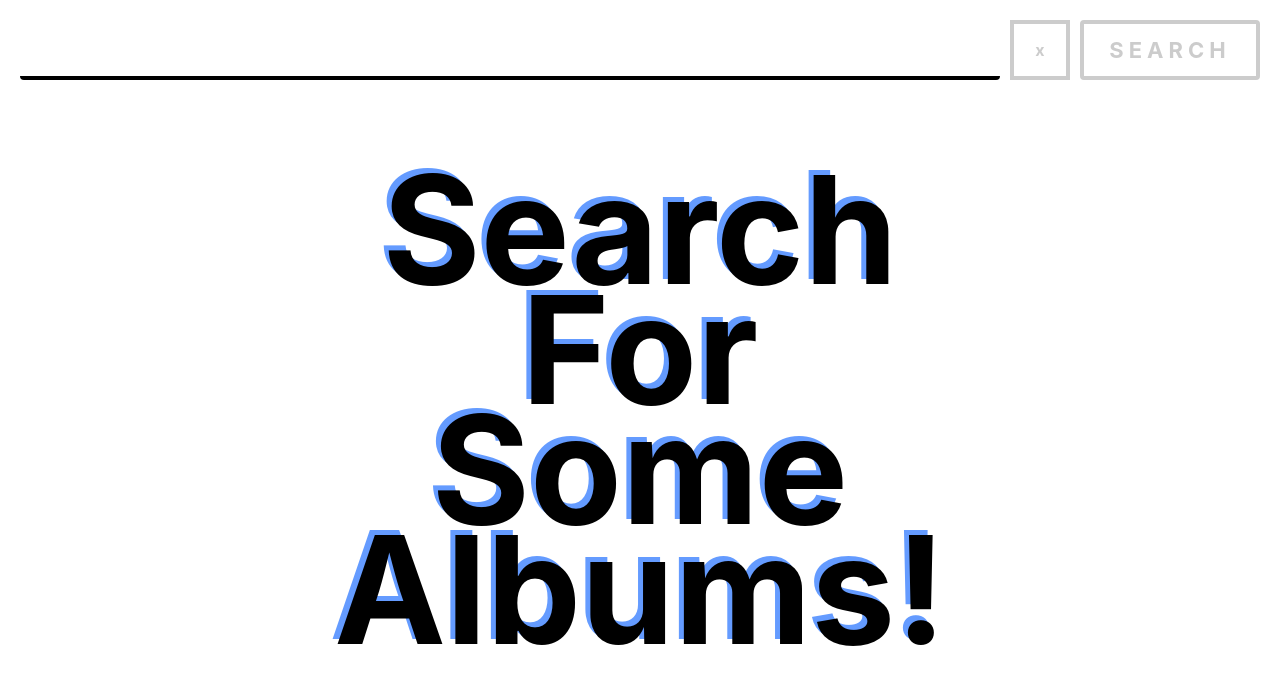
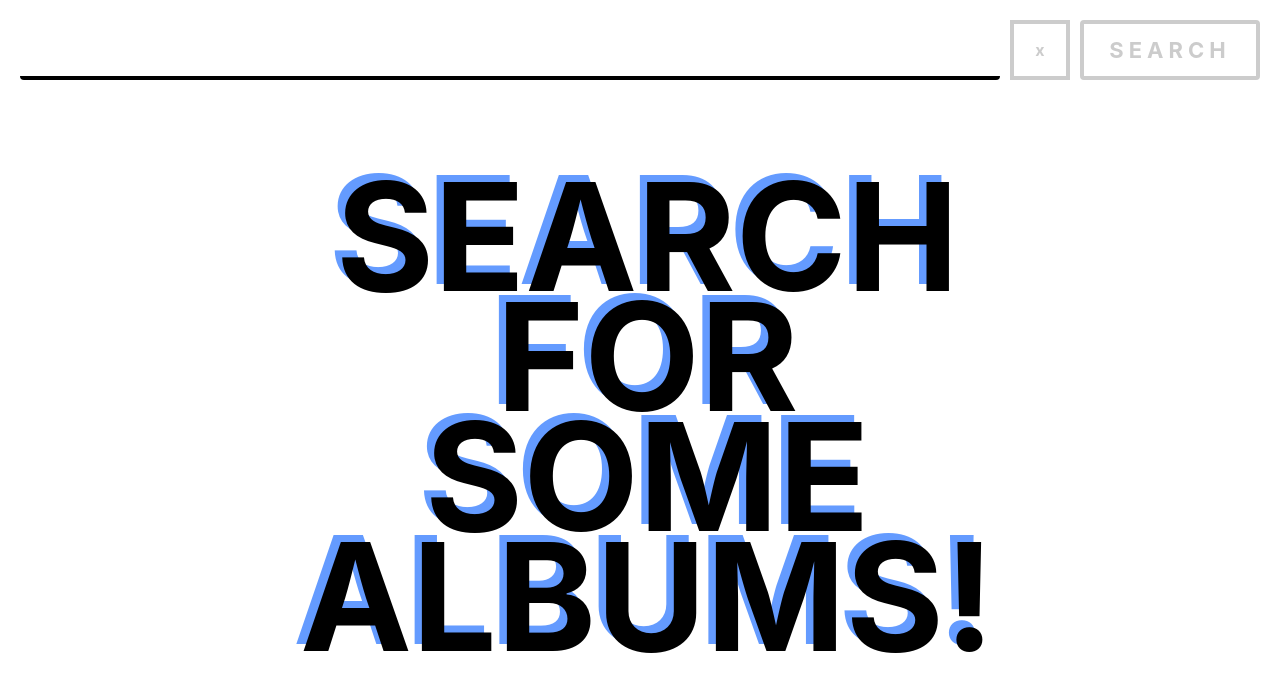
Before and after one commit to jfcali/itunes-fetcher, a React app: page / in a window 1280 px wide. Shown: the top 692 px of the page. Built offline with nearby package versions, Linux system fonts and the light colour scheme.

Commit message:
Add initialLoad logic

```diff
--- a/src/components/Message/Message.js
+++ b/src/components/Message/Message.js
@@ -3,14 +3,21 @@ import styles from './Message.module.css';
 
 const message = props => {
   const messageText = props.loading ? (
-    <p className={[styles.Loading, styles.Text].join(' ')}>Searching!</p>
+    <div className={styles.MessageArea} style={{ textAlign: 'center' }}>
+      <p className={[styles.Loading, styles.Text].join(' ')}>Searching!</p>
+    </div>
   ) : props.error ? (
     <div className={styles.MessageArea}>
       <p className={[styles.Error, styles.Text].join(' ')}>Oops!</p>
       <p className={[styles.Error, styles.Text].join(' ')}>Something</p>
-      <p className={[styles.Error, styles.Text].join(' ')}>f*cked</p>
-      <p className={[styles.Error, styles.Text].join(' ')}>up</p>
+      <p className={[styles.Error, styles.Text].join(' ')}>went</p>
+      <p className={[styles.Error, styles.Text].join(' ')}>wrong</p>
       <p className={styles.ErrorMini}>TRY AGAIN LATER</p>
+    </div>
+  ) : props.emptySearch ? (
+    <div className={styles.MessageArea}>
+      <p className={styles.Text}>No results.</p>
+      <p className={styles.Text}>Try again :)</p>
     </div>
   ) : (
     <div className={styles.MessageArea}>
--- a/src/components/Message/Message.module.css
+++ b/src/components/Message/Message.module.css
@@ -12,9 +12,12 @@
   font-size: 230px;
   font-weight: 700;
   line-height: 0.8em;
-  text-transform: capitalize;
-
-	text-shadow:-5px -5px 0px rgba(100, 155, 255, 1)
+  text-transform: uppercase;
+  animation-name: idle;
+  animation-duration: 3s;
+  animation-timing-function: ease;
+	animation-iteration-count: infinite;
+	text-shadow:-5px -5px 0px rgba(100, 155, 255, 1);
 }
 
 .Loading {
@@ -28,7 +31,8 @@
   animation-name: error;
   animation-duration: .6s;
   animation-timing-function: ease;
-  text-shadow:-5px 0px 0px rgba(255, 100, 155, 1)
+  text-shadow:-5px 0px 0px rgba(255, 100, 155, 1);
+	animation-iteration-count: 1;
 }
 
 @media (max-width: 1366px) {
@@ -39,41 +43,56 @@
   }
 }
 
+@keyframes idle {
+	0% {
+    text-shadow:-8px -8px 0px rgba(100, 155, 255, 1);
+    transform: translate(8px, 8px);
+  }
+  50% {
+	  text-shadow:0px 0px 0px rgba(100, 155, 255, 1);
+    transform: translate(0px, 0px);
+  }
+  100% {
+    text-shadow:-8px -8px 0px rgba(100, 155, 255, 1);
+    transform: translate(8px, 8px);
+  }
+}
+
 @keyframes shadowText {
 	0% {
-    text-shadow:-5px -5px 0px rgba(155, 100, 255, 1)
+    text-shadow:-5px -5px 0px rgba(155, 100, 255, 1);
 	}
 	25% {
-    text-shadow: 5px -5px 0px rgba(155, 100, 255, 1)
+    text-shadow: 5px -5px 0px rgba(155, 100, 255, 1);
 	}
 	50% {
-    text-shadow: 5px 5px 0px rgba(155, 100, 255, 1)
+    text-shadow: 5px 5px 0px rgba(155, 100, 255, 1);
 	}
 	75% {
-    text-shadow:-5px 5px 0px rgba(155, 100, 255, 1)
+    text-shadow:-5px 5px 0px rgba(155, 100, 255, 1);
   }
   100% {
-    text-shadow:-5px -5px 0px rgba(155, 100, 255, 1)
+    text-shadow:-5px -5px 0px rgba(155, 100, 255, 1);
   }
 }
 
 @keyframes error {
 	0% {
-    text-shadow:30px 0px 0px rgba(255, 100, 155, 1)
+    text-shadow:30px 0px 0px rgba(255, 100, 155, 1);
 	}
 	20% {
-    text-shadow: -20px 0px 0px rgba(255, 100, 155, 1)
+    text-shadow: -20px 0px 0px rgba(255, 100, 155, 1);
 	}
 	40% {
-    text-shadow: 15px 0px 0px rgba(255, 100, 155, 1)
+    text-shadow: 15px 0px 0px rgba(255, 100, 155, 1);
 	}
 	60% {
-    text-shadow: -10px 0px 0px rgba(255, 100, 155, 1)
+    text-shadow: -10px 0px 0px rgba(255, 100, 155, 1);
   }
 	80% {
-    text-shadow: 7px 0px 0px rgba(255, 100, 155, 1)
+    text-shadow: 7px 0px 0px rgba(255, 100, 155, 1);
   }
   100% {
-    text-shadow:-5px 0px 0px rgba(255, 100, 155, 1)
+    text-shadow:-5px 0px 0px rgba(255, 100, 155, 1);
   }
 }
--- a/src/containers/AlbumFetcher/AlbumFetcher.js
+++ b/src/containers/AlbumFetcher/AlbumFetcher.js
@@ -38,7 +38,7 @@ class AlbumFetcher extends Component {
         }
       >
         <SearchBar sticky={this.state.sticky} loading={this.props.loading} />
-        {this.props.albums && this.props.albums.length ? (
+        {this.props.initialLoad && this.props.albums.length ? (
           <Catalogue
             sticky={this.state.sticky}
             loading={this.props.loading}
@@ -48,7 +48,11 @@ class AlbumFetcher extends Component {
             error={this.props.error}
           />
         ) : (
-          <Message loading={this.props.loading} error={this.props.error} />
+          <Message
+            emptySearch={this.props.initialLoad}
+            loading={this.props.loading}
+            error={this.props.error}
+          />
         )}
         {this.props.albums && this.props.albums.length ? (
           <Navigation
@@ -69,7 +73,8 @@ const mapStateToProps = state => {
     currentPage,
     albumsPerPage,
     totalPages,
-    error
+    error,
+    initialLoad
   } = state;
 
   return {
@@ -78,7 +83,8 @@ const mapStateToProps = state => {
     currentPage,
     totalPages,
     albumsPerPage,
-    error
+    error,
+    initialLoad
   };
 };
 
--- a/src/store/reducers/FetchReducer.js
+++ b/src/store/reducers/FetchReducer.js
@@ -9,7 +9,8 @@ const initialState = {
   totalPages: 1,
   currentPage: 1,
   albumsPerPage: 20,
-  albumShortlist: []
+  albumShortlist: [],
+  initialLoad: false
 };
 
 const albumPagination = (albumsPerPage, albums) => {
@@ -53,7 +54,8 @@ const getAlbumsSuccess = (state, data) => {
     totalPages: updatedTotalPages,
     loading: false,
     currentPage: 1,
-    albums: groupedAlbums
+    albums: groupedAlbums,
+    initialLoad: true
   });
 };
 
```
